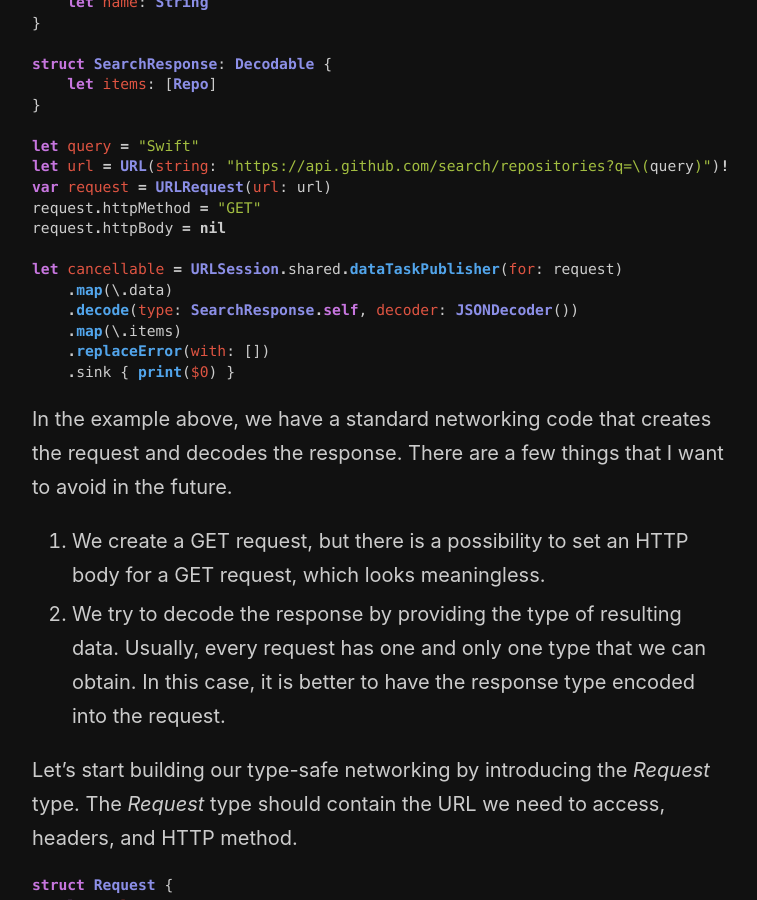
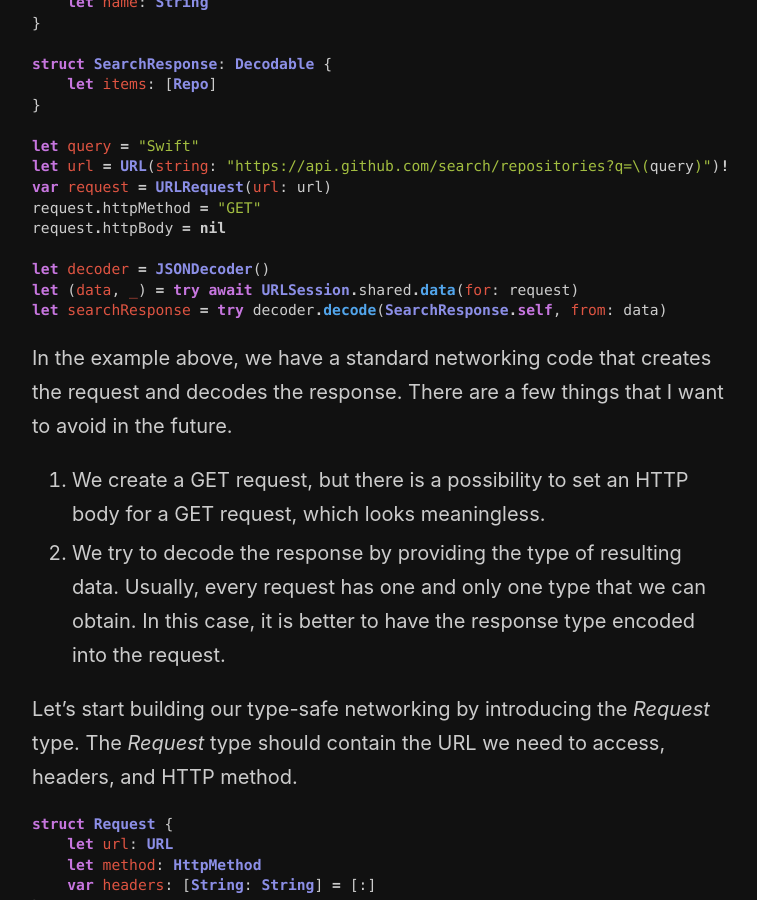
Before and after one commit to mecid/mecid.github.io, a Jekyll site: the page built from _posts/2021-02-10-building-type-safe-networking-in-swift.md, in a window 1280 px wide and 900 px high, scrolled down 754 px. Shown: the whole window, without its empty margins (258-1015 px from the left). Built offline with Jekyll 4.4.1, drawn with Linux system fonts in a browser that asks for light colours.

Commit message:
networking post updated

````diff
--- a/_posts/2021-02-10-building-type-safe-networking-in-swift.md
+++ b/_posts/2021-02-10-building-type-safe-networking-in-swift.md
@@ -28,12 +28,9 @@ var request = URLRequest(url: url)
 request.httpMethod = "GET"
 request.httpBody = nil
 
-let cancellable = URLSession.shared.dataTaskPublisher(for: request)
-    .map(\.data)
-    .decode(type: SearchResponse.self, decoder: JSONDecoder())
-    .map(\.items)
-    .replaceError(with: [])
-    .sink { print($0) }
+let decoder = JSONDecoder()
+let (data, _) = try await URLSession.shared.data(for: request)
+let searchResponse = try decoder.decode(SearchResponse.self, from: data)
 ```
 
 In the example above, we have a standard networking code that creates the request and decodes the response. There are a few things that I want to avoid in the future.
````
